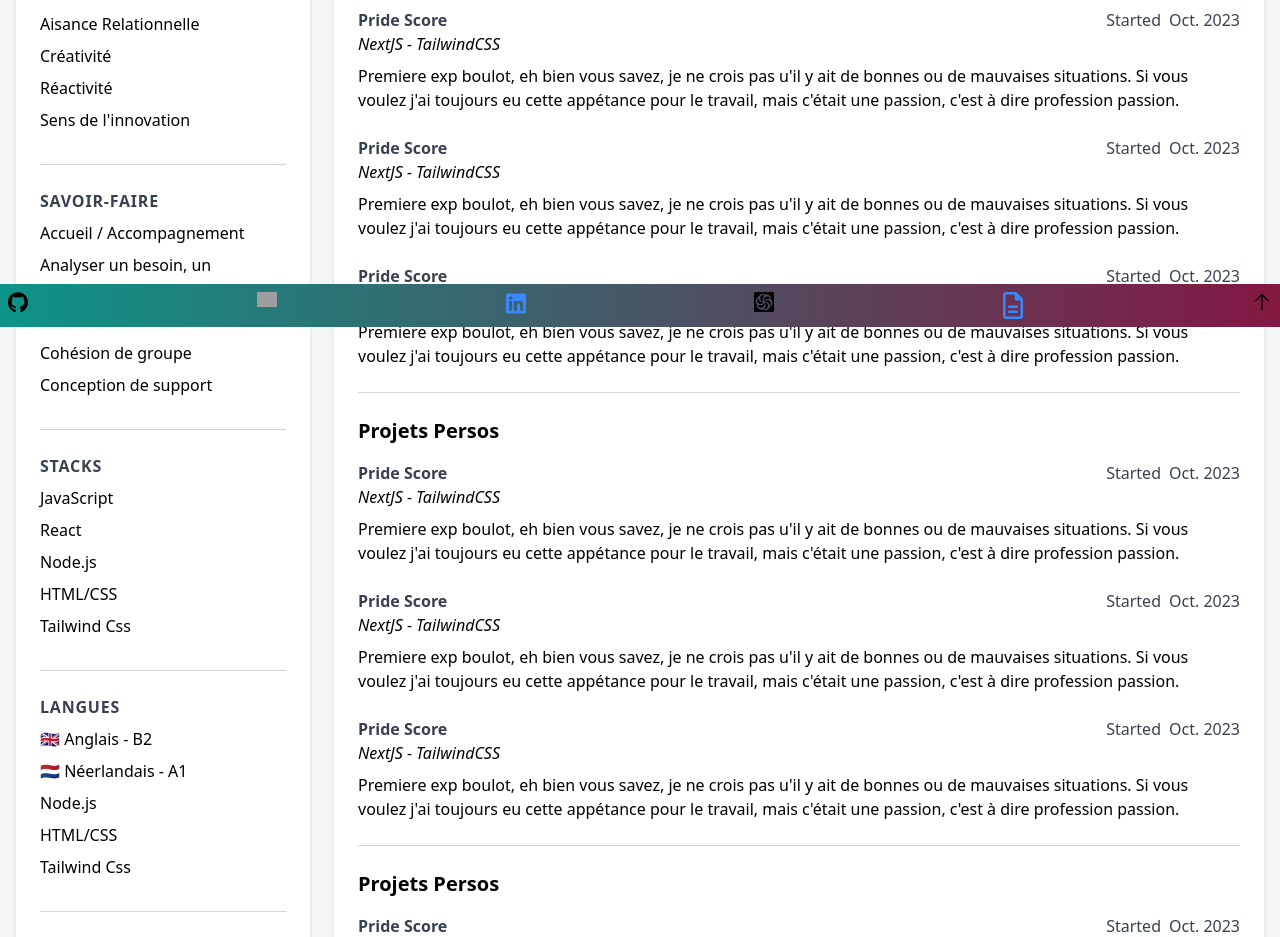
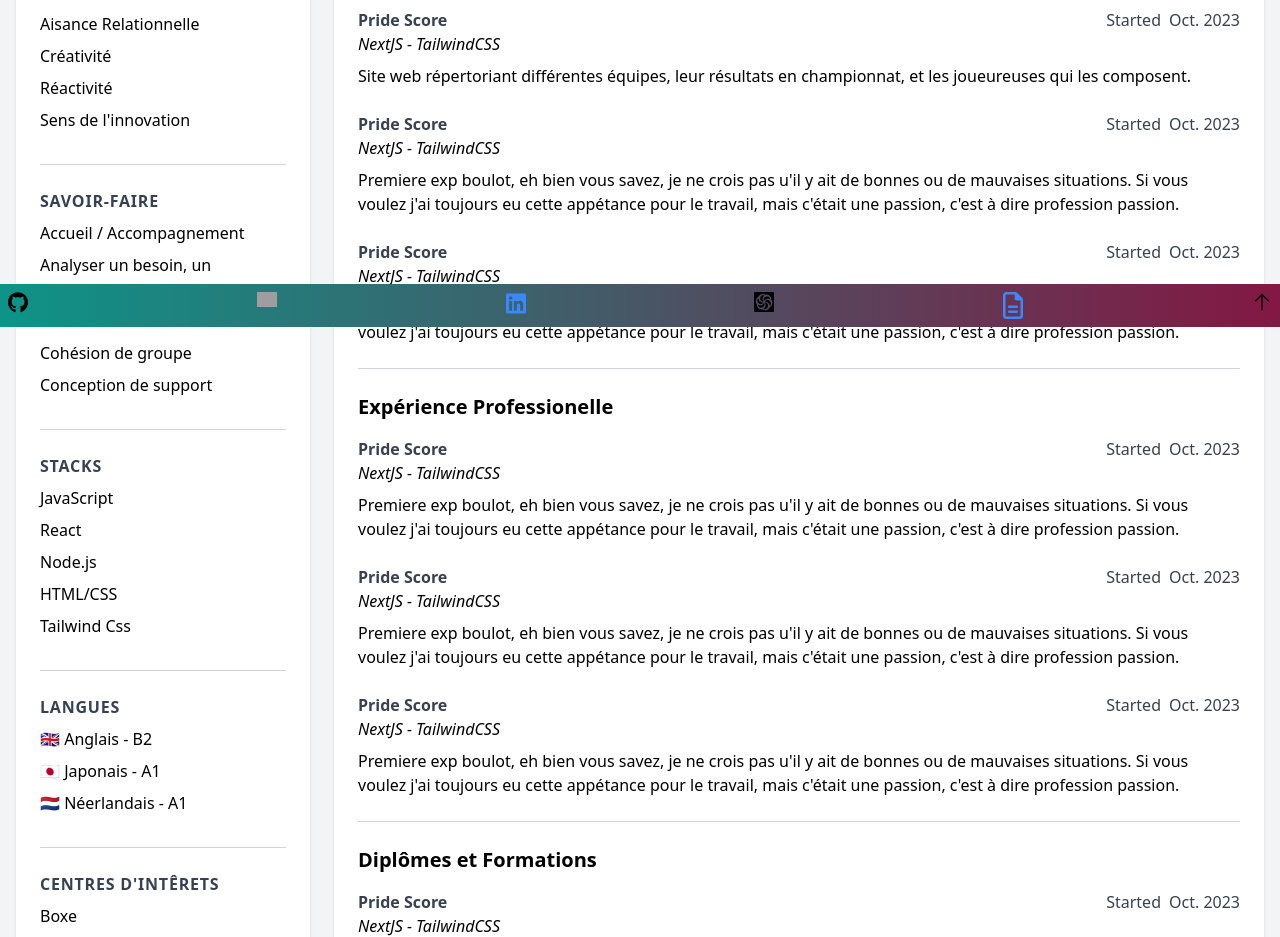
Before and after one commit to JinxedQuinn/BookQuinn, a Next.js app in the folder bookquinn/: page /cv in a window 1280 px wide. Shown: the part 473-1410 px from the top of the page. Built offline with nearby package versions, Linux system fonts and the light colour scheme; grey boxes are pictures that could not be loaded.

Commit message:
Mise à jour des couleurs de fond et du contenu dans les composants GridProject et Infos, et ajout de nouvelles images dans le composant Skills

```diff
--- a/bookquinn/app/components/Cvcomponent.js
+++ b/bookquinn/app/components/Cvcomponent.js
@@ -55,26 +55,23 @@ const CV = () => {
                                 <span className="text-gray-700 uppercase font-bold tracking-wider mb-2">Langues</span>
                                 <ul>
                                     <li className="mb-2">🇬🇧 Anglais - B2</li>
+                                    <li className="mb-2">🇯🇵 Japonais - A1</li>
                                     <li className="mb-2">🇳🇱 Néerlandais - A1</li>
-                                    <li className="mb-2">Node.js</li>
-                                    <li className="mb-2">HTML/CSS</li>
-                                    <li className="mb-2">Tailwind Css</li>
                                 </ul>
                             </div>
                             <hr className="my-6 border-t border-gray-300"></hr>
                             <div className="flex flex-col">
                                 <span className="text-gray-700 uppercase font-bold tracking-wider mb-2">Centres d'intêrets</span>
                                 <ul>
-                                    <li className="mb-2">Musique</li>
+                                    <li className="mb-2">Boxe</li>
                                     <li className="mb-2">Chant</li>
                                     <li className="mb-2">Football</li>
+                                    <li className="mb-2">Jeux de plateaux</li>
                                     <li className="mb-2">Jeux Vidéos</li>
-                                    <li className="mb-2">Boxe</li>
+                                    <li className="mb-2">Musique</li>
                                     <li className="mb-2">Séries / Films</li>
                                     <li className="mb-2">Tatouages</li>
-                                    <li className="mb-2">Node.js</li>
                                     <li className="mb-2">Voyages</li>
-                                    <li className="mb-2">Jeux de plateaux</li>
                                 </ul>
                             </div>
                         </div>
@@ -88,6 +85,51 @@ const CV = () => {
                             <hr className="my-6 border-t border-gray-300"></hr>
 
                             <h2 className="text-xl font-bold mt-6 mb-4">Projets Persos</h2>
+                            <div className="mb-6">
+                                <div className="flex justify-between flex-wrap gap-2 w-full">
+                                    <span className="text-gray-700 font-bold">Pride Score</span>
+                                    <p>
+                                        <span className="text-gray-700 mr-2">Started</span>
+                                        <span className="text-gray-700">Oct. 2023</span>
+                                    </p>
+                                </div>
+                                <p className='italic'>NextJS - TailwindCSS</p>
+                                <p className="mt-2">
+                                    Site web répertoriant différentes équipes, leur résultats en championnat, et les joueureuses qui les composent.
+                                </p>
+                            </div>
+
+                            <div className="mb-6">
+                                <div className="flex justify-between flex-wrap gap-2 w-full">
+                                    <span className="text-gray-700 font-bold">Pride Score</span>
+                                    <p>
+                                        <span className="text-gray-700 mr-2">Started</span>
+                                        <span className="text-gray-700">Oct. 2023</span>
+                                    </p>
+                                </div>
+                                <p className='italic'>NextJS - TailwindCSS</p>
+                                <p className="mt-2">
+                                    Premiere exp boulot, eh bien vous savez, je ne crois pas u'il y ait de bonnes ou de mauvaises situations. Si vous voulez j'ai toujours eu cette appétance pour le travail, mais c'était une passion, c'est à dire profession passion.
+                                </p>
+                            </div>
+
+                            <div className="mb-6">
+                                <div className="flex justify-between flex-wrap gap-2 w-full">
+                                    <span className="text-gray-700 font-bold">Pride Score</span>
+                                    <p>
+                                        <span className="text-gray-700 mr-2">Started</span>
+                                        <span className="text-gray-700">Oct. 2023</span>
+                                    </p>
+                                </div>
+                                <p className='italic'>NextJS - TailwindCSS</p>
+                                <p className="mt-2">
+                                    Premiere exp boulot, eh bien vous savez, je ne crois pas u'il y ait de bonnes ou de mauvaises situations. Si vous voulez j'ai toujours eu cette appétance pour le travail, mais c'était une passion, c'est à dire profession passion.
+                                </p>
+                            </div>
+
+                            <hr className="my-6 border-t border-gray-300"></hr>
+
+                            <h2 className="text-xl font-bold mt-6 mb-4">Expérience Professionelle</h2>
                             <div className="mb-6">
                                 <div className="flex justify-between flex-wrap gap-2 w-full">
                                     <span className="text-gray-700 font-bold">Pride Score</span>
@@ -132,52 +174,7 @@ const CV = () => {
 
                             <hr className="my-6 border-t border-gray-300"></hr>
 
-                            <h2 className="text-xl font-bold mt-6 mb-4">Projets Persos</h2>
-                            <div className="mb-6">
-                                <div className="flex justify-between flex-wrap gap-2 w-full">
-                                    <span className="text-gray-700 font-bold">Pride Score</span>
-                                    <p>
-                                        <span className="text-gray-700 mr-2">Started</span>
-                                        <span className="text-gray-700">Oct. 2023</span>
-                                    </p>
-                                </div>
-                                <p className='italic'>NextJS - TailwindCSS</p>
-                                <p className="mt-2">
-                                    Premiere exp boulot, eh bien vous savez, je ne crois pas u'il y ait de bonnes ou de mauvaises situations. Si vous voulez j'ai toujours eu cette appétance pour le travail, mais c'était une passion, c'est à dire profession passion.
-                                </p>
-                            </div>
-
-                            <div className="mb-6">
-                                <div className="flex justify-between flex-wrap gap-2 w-full">
-                                    <span className="text-gray-700 font-bold">Pride Score</span>
-                                    <p>
-                                        <span className="text-gray-700 mr-2">Started</span>
-                                        <span className="text-gray-700">Oct. 2023</span>
-                                    </p>
-                                </div>
-                                <p className='italic'>NextJS - TailwindCSS</p>
-                                <p className="mt-2">
-                                    Premiere exp boulot, eh bien vous savez, je ne crois pas u'il y ait de bonnes ou de mauvaises situations. Si vous voulez j'ai toujours eu cette appétance pour le travail, mais c'était une passion, c'est à dire profession passion.
-                                </p>
-                            </div>
-
-                            <div className="mb-6">
-                                <div className="flex justify-between flex-wrap gap-2 w-full">
-                                    <span className="text-gray-700 font-bold">Pride Score</span>
-                                    <p>
-                                        <span className="text-gray-700 mr-2">Started</span>
-                                        <span className="text-gray-700">Oct. 2023</span>
-                                    </p>
-                                </div>
-                                <p className='italic'>NextJS - TailwindCSS</p>
-                                <p className="mt-2">
-                                    Premiere exp boulot, eh bien vous savez, je ne crois pas u'il y ait de bonnes ou de mauvaises situations. Si vous voulez j'ai toujours eu cette appétance pour le travail, mais c'était une passion, c'est à dire profession passion.
-                                </p>
-                            </div>
-
-                            <hr className="my-6 border-t border-gray-300"></hr>
-
-                            <h2 className="text-xl font-bold mt-6 mb-4">Projets Persos</h2>
+                            <h2 className="text-xl font-bold mt-6 mb-4">Diplômes et Formations</h2>
                             <div className="mb-6">
                                 <div className="flex justify-between flex-wrap gap-2 w-full">
                                     <span className="text-gray-700 font-bold">Pride Score</span>
--- a/bookquinn/app/components/GridProject.js
+++ b/bookquinn/app/components/GridProject.js
@@ -2,7 +2,7 @@ import Link from 'next/link';
 
 const GridProject = () => {
     return (
-        <section className='h-screen bg-gradient-to-r from-teal-600 to-pink-900'>
+        <section className='h-screen bg-gradient-to-r from-fuchsia-500 to-cyan-500'>
             <div className="container mx-auto">
                 <div className="grid grid-cols-1 md:grid-cols-2 lg:grid-cols-3 gap-4 m-2">
                     <div className="bg-white shadow-lg rounded-lg overflow-hidden">
--- a/bookquinn/app/components/Infos.js
+++ b/bookquinn/app/components/Infos.js
@@ -4,7 +4,10 @@ const Infos = () => {
     return (
         <section className='h-screen'>
             <div className='border border-red-800 m-4 rounded-lg'>
-                <p className='m-2'>Je m'appelle Chloé, j'ai 25 ans et je suis actuellement en formation de développeuse web et web mobile chez Ada Tech School.
+                <p className='m-2'>
+                    Je m'appelle Chloé, j'ai 25 ans et je suis actuellement en formation de développeuse web et web mobile chez Ada Tech School. J'ai décidé de me reconvertir dans ce domaine car j'ai toujours été passionnée par l'informatique et le digital. J'ai choisi de me spécialiser dans le développement web car j'aime l'idée de créer des sites internet et des applications web qui sont accessibles à tous. De plus, j'ai un projet.<br></br>
+
+                    <strong>Pride Score</strong>
                 </p>
             </div>
         </section>
```
Also changed, not shown: bookquinn/app/components/Skills.js (+9 -11 lines), bookquinn/public/slack.svg (added).
